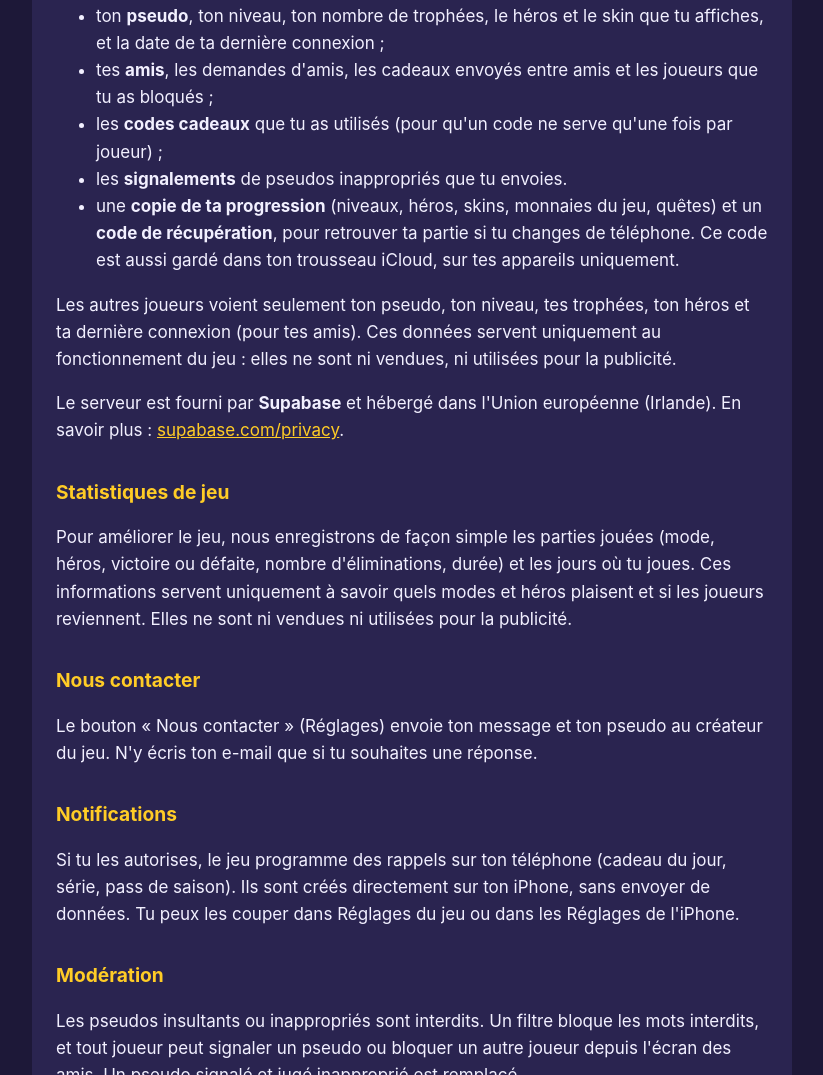
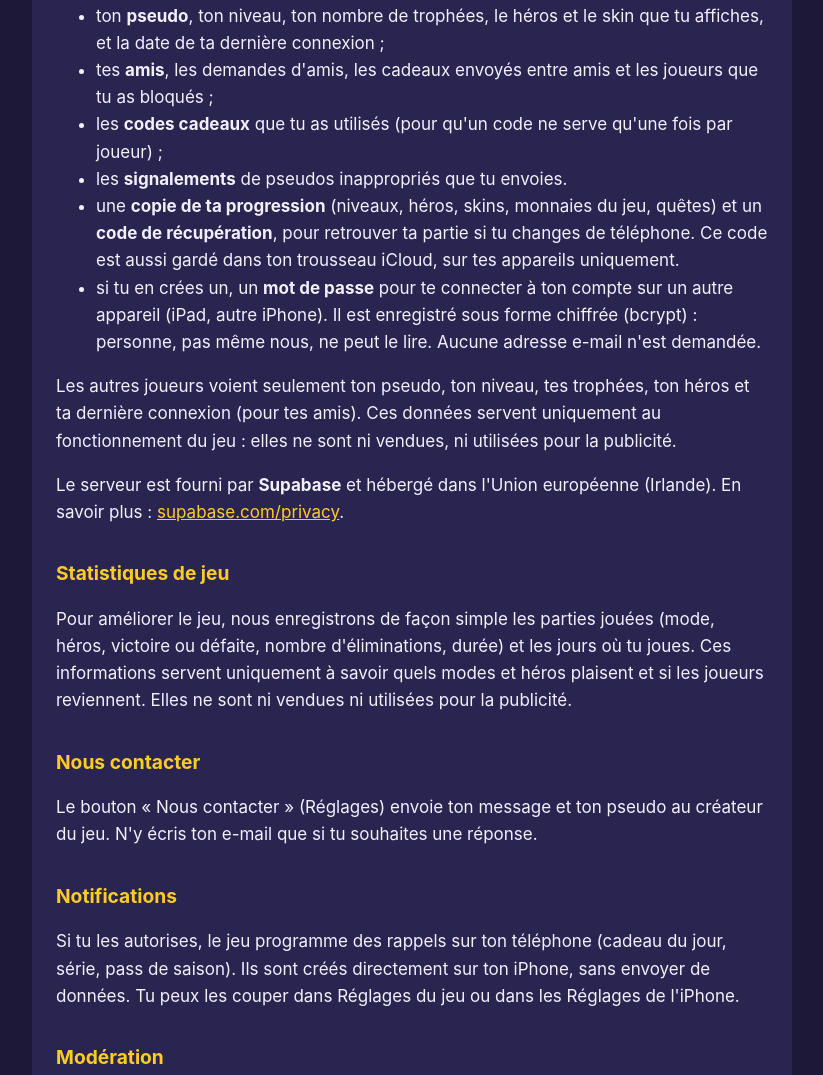
Before and after one commit to yestask-app/enemyclash-privacy, a plain HTML site: page index.html in a window 1280 px wide. Shown: the part 871-1946 px from the top of the page, without its empty margins (228-1051 px from the left). Drawn offline with Linux system fonts and the light colour scheme.

Commit message:
Confidentialité : mot de passe pour jouer sur plusieurs appareils

```diff
--- a/index.html
+++ b/index.html
@@ -43,6 +43,7 @@
       <li>les <strong>codes cadeaux</strong> que tu as utilisés (pour qu'un code ne serve qu'une fois par joueur) ;</li>
       <li>les <strong>signalements</strong> de pseudos inappropriés que tu envoies.</li>
       <li>une <strong>copie de ta progression</strong> (niveaux, héros, skins, monnaies du jeu, quêtes) et un <strong>code de récupération</strong>, pour retrouver ta partie si tu changes de téléphone. Ce code est aussi gardé dans ton trousseau iCloud, sur tes appareils uniquement.</li>
+      <li>si tu en crées un, un <strong>mot de passe</strong> pour te connecter à ton compte sur un autre appareil (iPad, autre iPhone). Il est enregistré sous forme chiffrée (bcrypt) : personne, pas même nous, ne peut le lire. Aucune adresse e-mail n'est demandée.</li>
     </ul>
     <p>Les autres joueurs voient seulement ton pseudo, ton niveau, tes trophées, ton héros et ta dernière connexion (pour tes amis). Ces données servent uniquement au fonctionnement du jeu : elles ne sont ni vendues, ni utilisées pour la publicité.</p>
     <p>Le serveur est fourni par <strong>Supabase</strong> et hébergé dans l'Union européenne (Irlande). En savoir plus : <a href="https://supabase.com/privacy">supabase.com/privacy</a>.</p>
```
